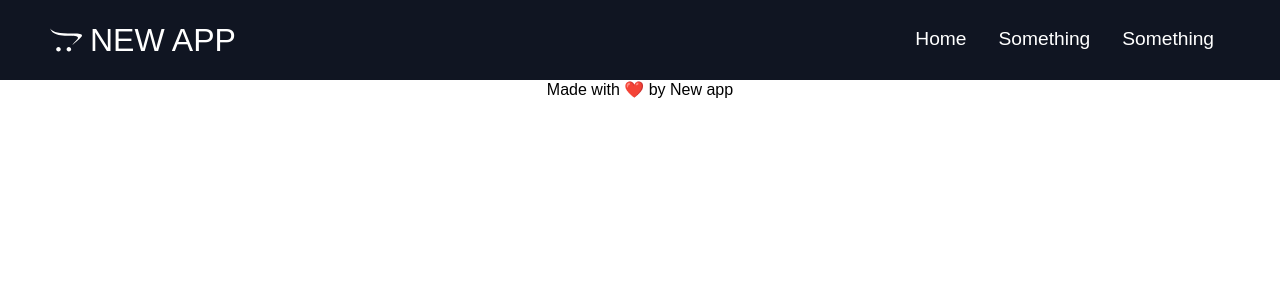
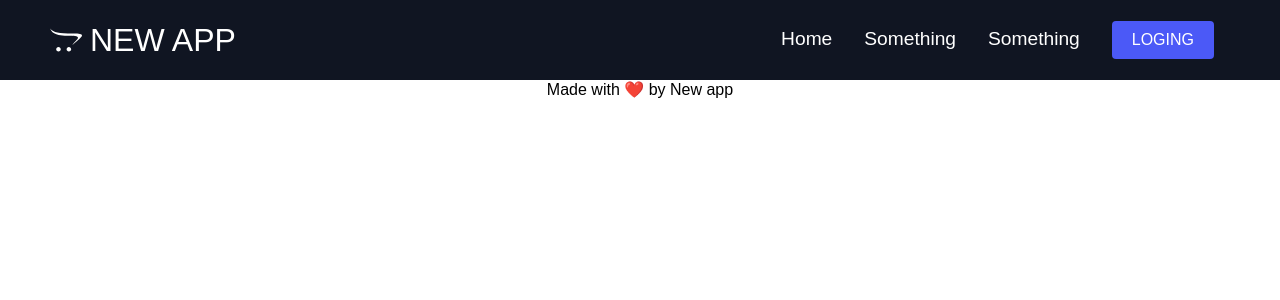
Before and after one commit to Derimarg/code-command, a React (Create React App) app in the folder client/: page / in a window 1280 px wide. Shown: the top 300 px of the page. Built offline with nearby package versions, Linux system fonts and the light colour scheme.

Commit message:
add style login

```diff
--- a/client/src/components/Navbar/Navbar.js
+++ b/client/src/components/Navbar/Navbar.js
@@ -1,4 +1,5 @@
-import React from "react";
+import React, { useState, useEffect } from "react";
+import { IconContext } from "react-icons/lib";
 import {
   Nav,
   NavbarContainer,
@@ -9,18 +10,41 @@ import {
   NavItem,
   NavItemBtn,
   NavLinks,
+  NavBtnLink,
 } from "./Navbar.elements";
+import { Button } from "../../globalStyles";
 
 export default function Navbar() {
+  const [click, setClick] = useState(false);
+  const [button, setButton] = useState(true);
+
+  const handleClick = () => setClick(!click);
+  const closeMobileMenu = () => setClick(false);
+
+  const showButton = () => {
+    if (window.innerWidth <= 960) {
+      setButton(false);
+    } else {
+      setButton(true);
+    }
+  };
+
+  useEffect(() => {
+    showButton();
+  }, []);
+
+  window.addEventListener("resize", showButton);
+
   return (
     <>
+      <IconContext.Provider value={{ color: "#fff" }}>
         <Nav>
           <NavbarContainer>
-          <NavLogo to="/">
+            <NavLogo to="/" onclick={closeMobileMenu}>
               <NavIcon />
               NEW APP
             </NavLogo>
-          <MobileIcon></MobileIcon>
+            <MobileIcon onClick={handleClick}></MobileIcon>
             <NavMenu>
               <NavItem>
                 <NavLinks to="/">Home</NavLinks>
@@ -31,10 +55,23 @@ export default function Navbar() {
               <NavItem>
                 <NavLinks to="/">Something</NavLinks>
               </NavItem>
-            <NavItemBtn></NavItemBtn>
+              <NavItemBtn>
+                {button ? (
+                  <NavBtnLink to="/login">
+                    <Button primary>LOGING</Button>
+                  </NavBtnLink>
+                ) : (
+                  <NavBtnLink to="/login">
+                    <Button fontBig primary>
+                      LOGING
+                    </Button>
+                  </NavBtnLink>
+                )}
+              </NavItemBtn>
             </NavMenu>
           </NavbarContainer>
         </Nav>
+      </IconContext.Provider>
     </>
   );
 }
```
Lines whose indentation alone changed are shown as unchanged.
